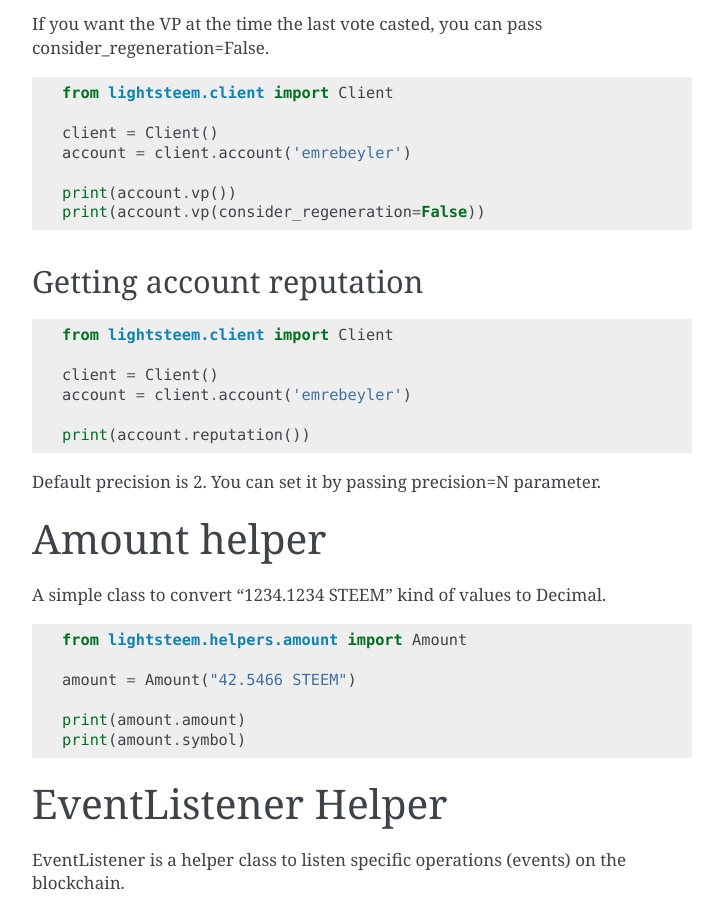
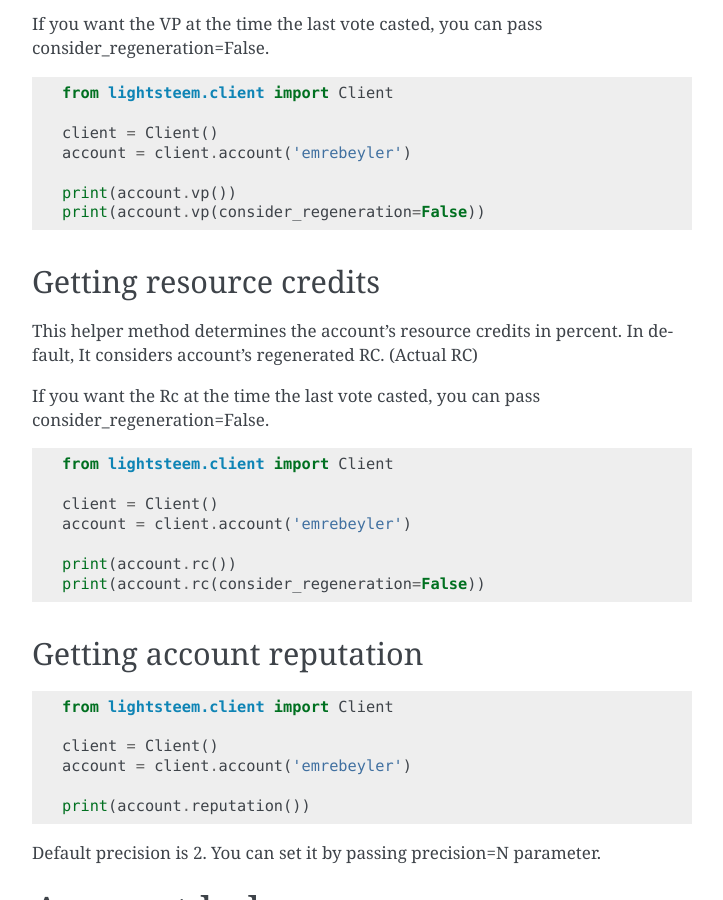
Before and after one commit to emre/lightsteem, a Sphinx documentation site: the page built from docs/helpers.rst, in a window 1280 px wide and 900 px high, scrolled down 2782 px. Shown: the whole window, without its empty margins (388-1111 px from the left). Built offline with Sphinx 7.4.7, drawn with Linux system fonts in a browser that asks for light colours; some of the changed text lies outside the part shown.

Commit message:
Add consider_regeneration to rc calculation

```diff
--- a/docs/helpers.rst
+++ b/docs/helpers.rst
@@ -147,6 +147,25 @@ If you want the VP at the time the last vote casted, you can pass consider_regen
     print(account.vp())
     print(account.vp(consider_regeneration=False))
 
+Getting resource credits
+-----------------------------------
+This helper method determines the account's resource credits in percent. In default, It considers
+account's regenerated RC. (Actual RC)
+
+If you want the Rc at the time the last vote casted, you can pass consider_regeneration=False.
+
+.. code-block:: python
+
+    from lightsteem.client import Client
+
+    client = Client()
+    account = client.account('emrebeyler')
+
+    print(account.rc())
+    print(account.rc(consider_regeneration=False))
+
+
+
 Getting account reputation
 -----------------------------------
 
--- a/tests.py
+++ b/tests.py
@@ -241,6 +241,9 @@ class TestAccountHelper(unittest.TestCase):
             self.assertEqual(float(95), self.client.account(
                 'emrebeyler').rc())
 
+            self.assertEqual(float(75), self.client.account(
+                'emrebeyler').rc(consider_regeneration=False))
+
     def test_reputation(self):
         reputation_sample = '74765490672156'  # 68.86
         with requests_mock.mock() as m:
```
Also changed, not shown: 1 other file.
